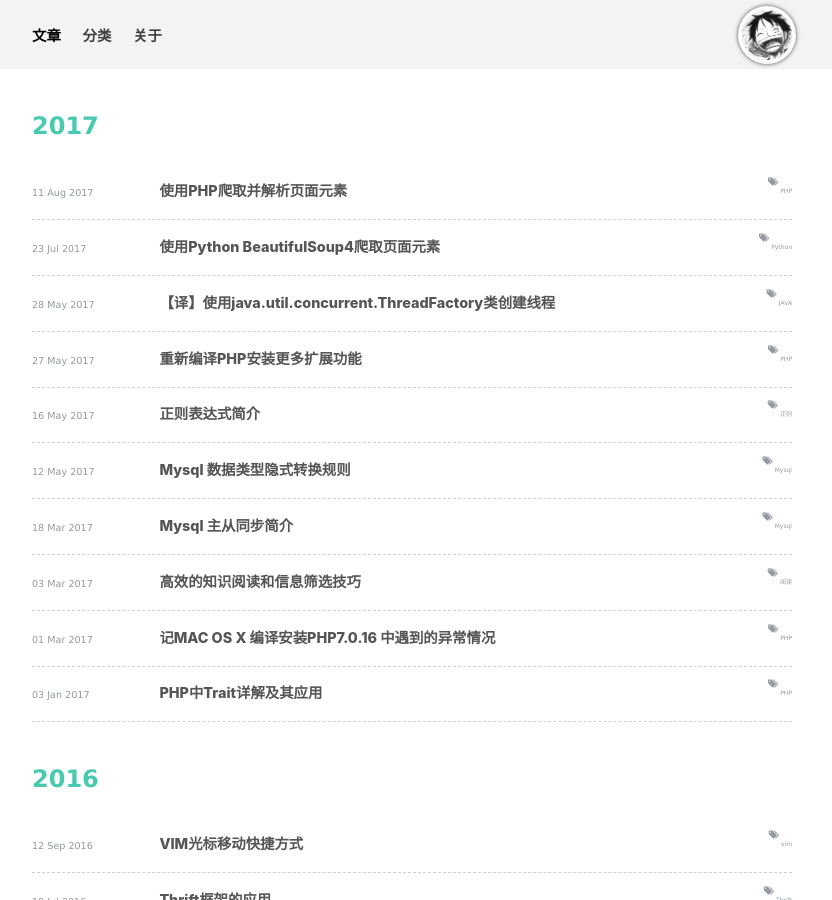
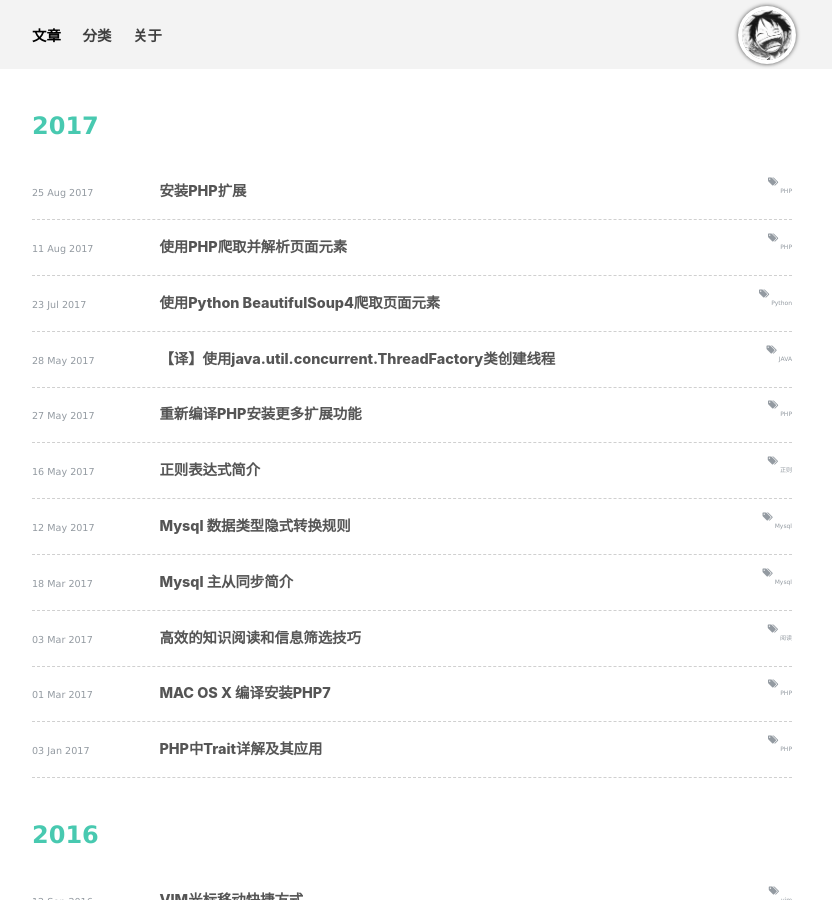
Before and after one commit to lanffy/lanffy.github.io, a Jekyll site: the page built from index.html, in a window 1280 px wide and 900 px high. Shown: the whole window, without its empty margins (228-1060 px from the left). Built offline with Jekyll 4.4.1, drawn with Linux system fonts in a browser that asks for light colours; nearby versions of some CDN libraries; comment, search, counter and statistics services are not loaded; part of the change alters nothing that is shown.

Commit message:
add new post

```diff
--- a/_posts/2017/2017-03-01-mac-install-php7-with-source-code.md
+++ b/_posts/2017/2017-03-01-mac-install-php7-with-source-code.md
@@ -1,6 +1,6 @@
 ---
 layout: post
-title: "记MAC OS X 编译安装PHP7.0.16 中遇到的异常情况"
+title: "MAC OS X 编译安装PHP7"
 categories: [编程语言]
 tags: [PHP]
 author_name: R_Lanffy
--- /dev/null
+++ b/_posts/2017/2017-08-25-Install-PHP-Extension.md
@@ -0,0 +1,57 @@
+---
+layout: post
+title: "安装PHP扩展"
+categories: [编程语言]
+tags: [PHP]
+author_name: R_Lanffy
+---
+---
+在[记MAC OS X 编译安装PHP7.0.16 中遇到的异常情况](http://lanffy.github.io/2017/03/01/mac-install-php7-with-source-code)一文中，介绍了编译PHP7源码安装PHP的方式，其中的第四个步骤，命令如下：
+
+        ./configure --prefix=/usr/local/php/php7 \
+            --with-config-file-path=/usr/local/php/php7/etc \
+            --with-config-file-scan-dir=/usr/local/php/php7/etc/conf.d \
+            --enable-bcmath \
+            --with-bz2 \
+            --with-curl \
+            --enable-filter \
+            --enable-fpm \
+            --with-gd \
+            --enable-gd-native-ttf \
+            --with-freetype-dir \
+            --with-jpeg-dir \
+            --with-png-dir \
+            --enable-intl \
+            --enable-mbstring \
+            --with-mcrypt \
+            --enable-mysqlnd \
+            --with-mysql-sock=/tmp/mysql.sock \
+            --with-mysqli=mysqlnd \
+            --with-pdo-mysql=mysqlnd \
+            --with-pdo-sqlite \
+            --disable-phpdbg \
+            --disable-phpdbg-webhelper \
+            --enable-opcache \
+            --with-openssl=/usr/local/Cellar/openssl/1.0.2l \
+            --enable-simplexml \
+            --with-sqlite3 \
+            --enable-xmlreader \
+            --enable-xmlwriter \
+            --enable-zip \
+            --enable-sockets \
+            --with-xmlrpc
+
+命令后面的一些配置参数主要是用来打开或者关闭PHP的某些特性，如果这里有一些特性忘记打开，或者当时编译安装时不需要但后面的工作中需要这个特性，那么就需要单独编译安装这个特性了。
+
+下面以pcntl扩展为例，介绍一下安装的步骤
+
+1. 进入之前安装的PHP的源码，根据上面给出的文章，我的PHP源码路径是：``cd /usr/local/src/php-7.x.x``
+2. 进入扩展目录：``cd ext/pcntl``
+3. 执行：``phpize``
+4. 执行：``./configure --with-php-config=/usr/local/bin/php-config`` 这里的路径通过执行``which php-config``得到
+5. 编译安装：``make && make install``
+6. 在``/usr/local/php/php7/etc/conf.d/modules.ini``文件中添加：``extension=pcntl.so``
+7. 重启FPM：kill -USR2 `cat /usr/local/php/php7/var/run/php-fpm.pid`
+8. 检查是否安装成功：``php -m | grep pcntl``
+
+done.
```
